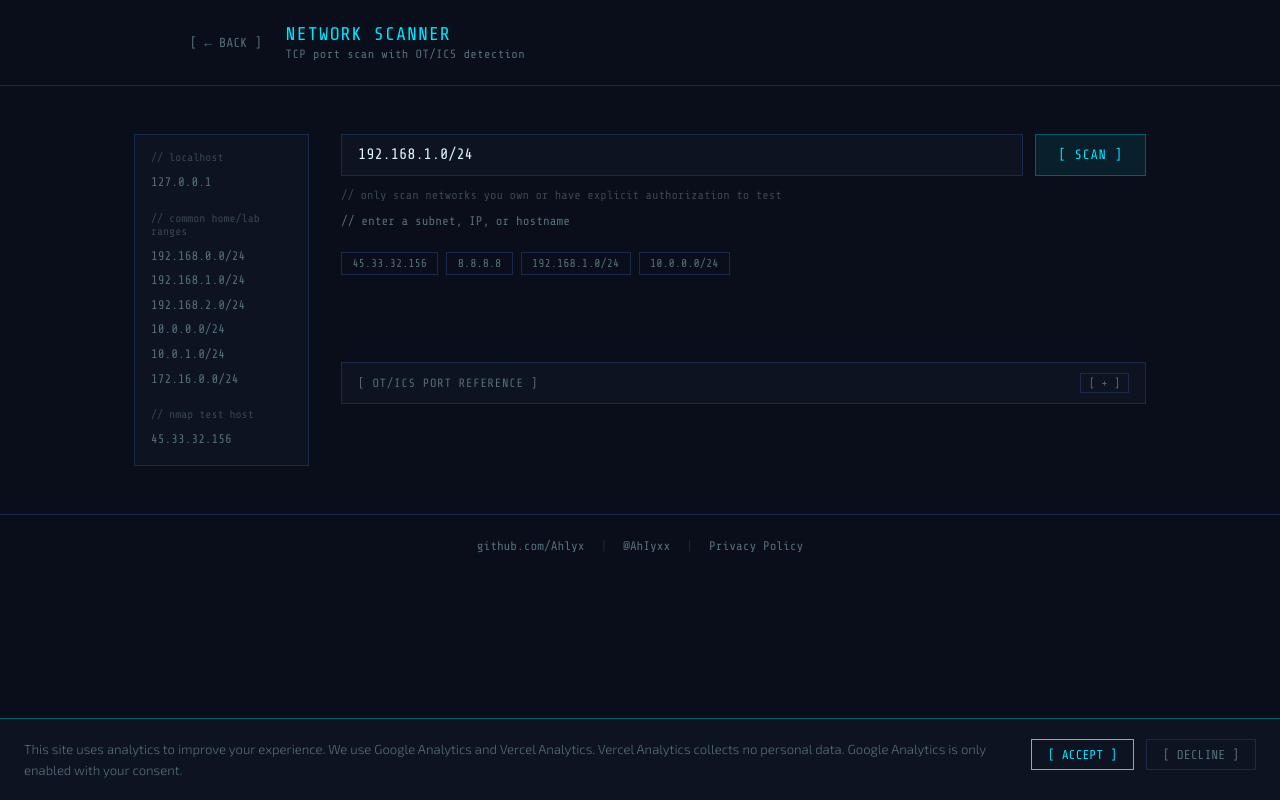
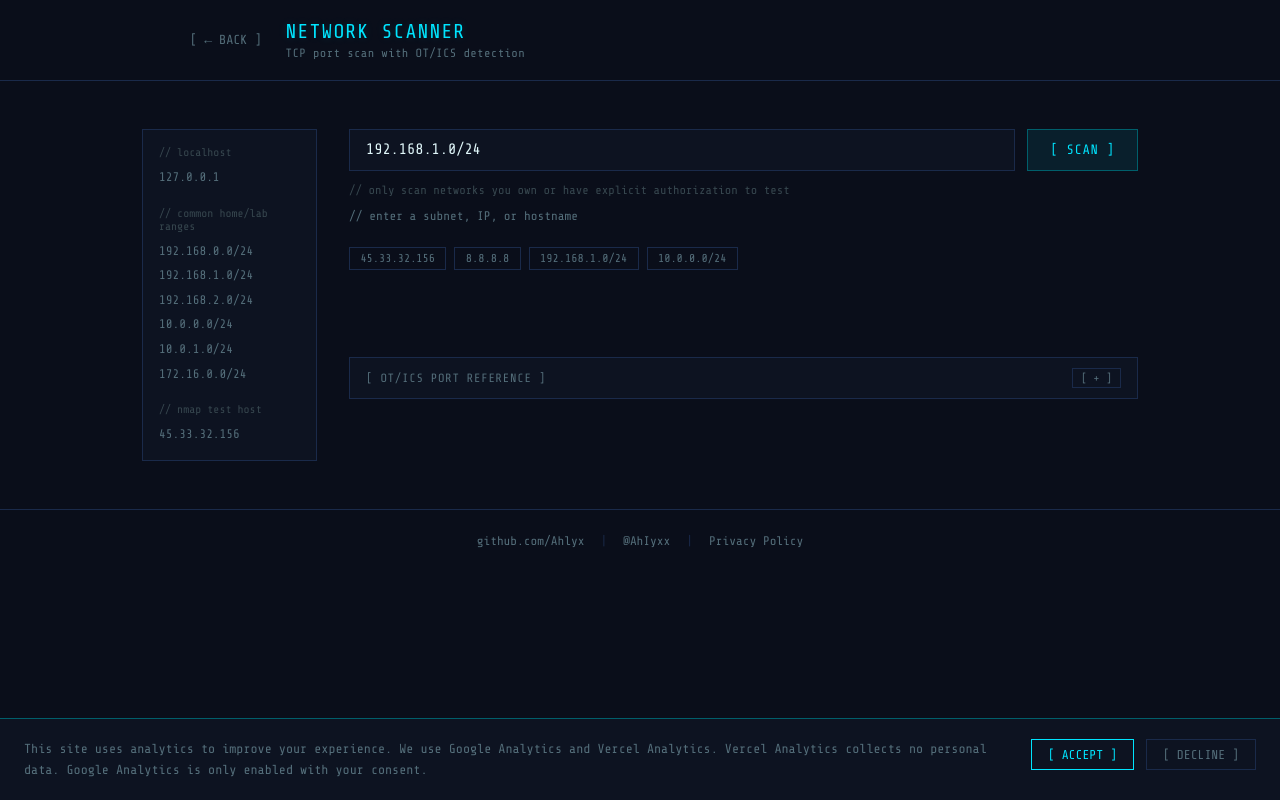
Before and after one commit to Ahlyx/Ahlyx-Labs, a plain HTML site: page frontend/scanner/index.html in a window 1280 px wide. Drawn offline with nearby package versions, Linux system fonts and the light colour scheme; files whose address does not match are found by name.

Commit message:
Standardize fonts and header sizing across all tools

```diff
--- a/frontend/hardware/style.css
+++ b/frontend/hardware/style.css
@@ -31,7 +31,7 @@ html {
 body {
     background: var(--bg);
     color: var(--white);
-    font-family: var(--font-body);
+    font-family: var(--font-mono);
     font-weight: 300;
     min-height: 100vh;
     display: flex;
@@ -52,7 +52,7 @@ a:hover {
 
 .site-header {
     border-bottom: 1px solid var(--border);
-    padding: 1.5rem 2rem;
+    padding: 1.25rem 2rem;
     background: var(--bg);
     position: sticky;
     top: 0;
@@ -90,7 +90,7 @@ a:hover {
 
 .site-title {
     font-family: var(--font-mono);
-    font-size: 1.15rem;
+    font-size: 1.25rem;
     color: var(--accent);
     text-shadow: var(--glow);
     letter-spacing: 0.06em;
@@ -122,7 +122,7 @@ main {
     max-width: 1100px;
     width: 100%;
     margin: 0 auto;
-    padding: 2rem 2rem 3rem;
+    padding: 3rem 2rem;
     display: flex;
     flex-direction: column;
     gap: 1.25rem;
--- a/frontend/landing/style.css
+++ b/frontend/landing/style.css
@@ -31,7 +31,7 @@ html {
 body {
     background: var(--bg);
     color: var(--white);
-    font-family: var(--font-body);
+    font-family: var(--font-mono);
     font-weight: 300;
     min-height: 100vh;
     display: flex;
@@ -58,7 +58,7 @@ a:hover {
 
 .site-title {
     font-family: var(--font-mono);
-    font-size: clamp(2rem, 6vw, 3.5rem);
+    font-size: clamp(2rem, 5vw, 3.5rem);
     color: var(--accent);
     text-shadow: var(--glow);
     letter-spacing: 0.08em;
--- a/frontend/scanner/style.css
+++ b/frontend/scanner/style.css
@@ -31,7 +31,7 @@ html {
 body {
     background: var(--bg);
     color: var(--white);
-    font-family: var(--font-body);
+    font-family: var(--font-mono);
     font-weight: 300;
     min-height: 100vh;
     display: flex;
@@ -52,7 +52,7 @@ a:hover {
 
 .site-header {
     border-bottom: 1px solid var(--border);
-    padding: 1.5rem 2rem;
+    padding: 1.25rem 2rem;
     background: var(--bg);
     position: sticky;
     top: 0;
@@ -88,7 +88,7 @@ a:hover {
 
 .site-title {
     font-family: var(--font-mono);
-    font-size: 1.15rem;
+    font-size: 1.25rem;
     color: var(--accent);
     text-shadow: var(--glow);
     letter-spacing: 0.06em;
@@ -111,7 +111,7 @@ main {
     width: 100%;
     max-width: 1060px;
     margin: 0 auto;
-    padding: 3rem 1.5rem;
+    padding: 3rem 2rem;
 }
 
 /* ── Sidebar ─────────────────────────────────────────────── */
```
